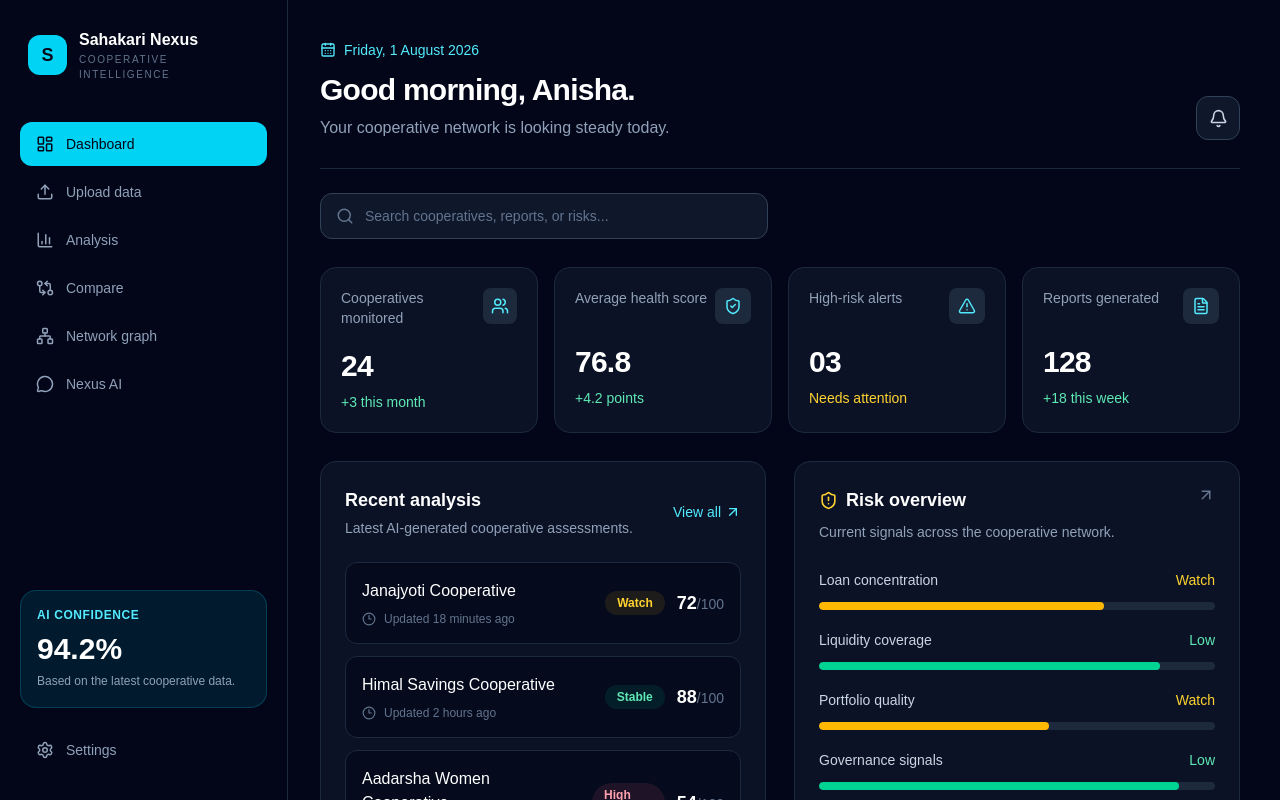
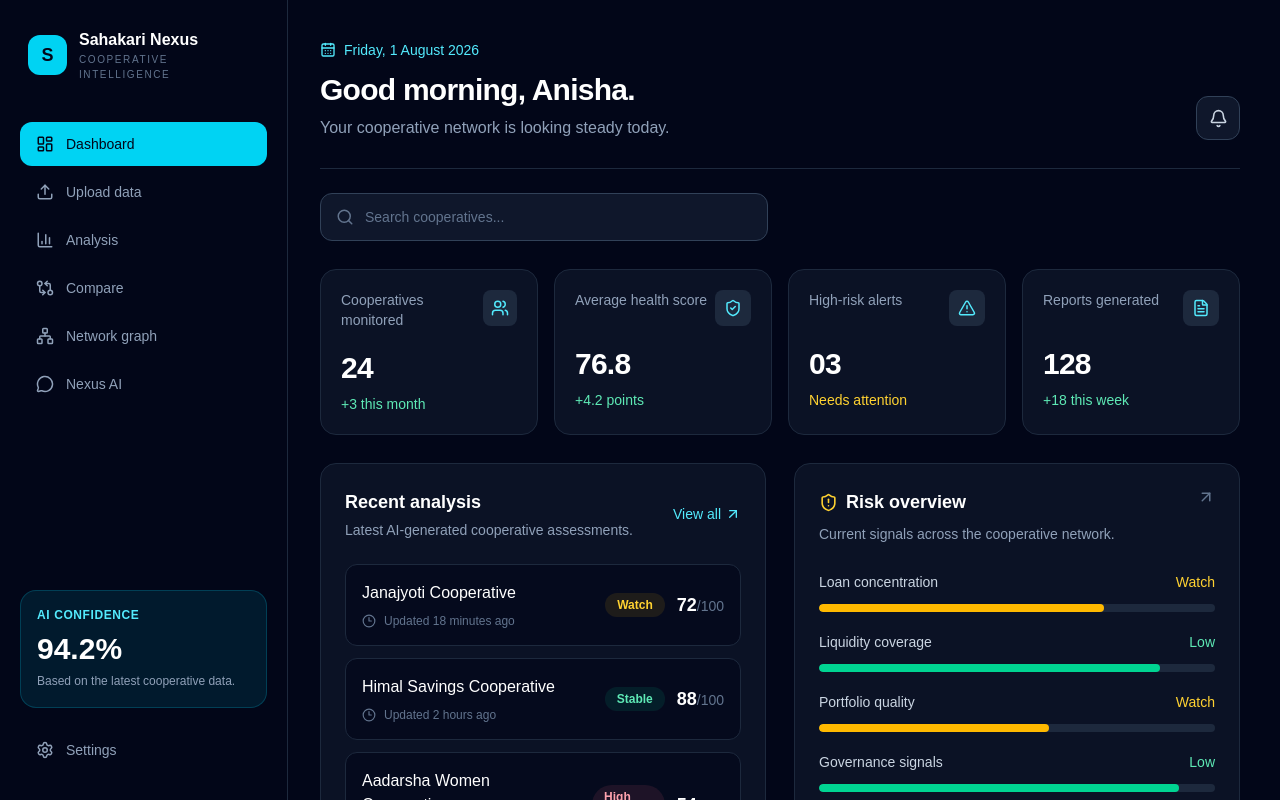
Before and after one commit to DikshaTimilsina/sahakari-nexus, a Next.js app: page /dashboard in a window 1280 px wide. Shown: the top 800 px of the page. Built offline with nearby package versions, Linux system fonts and the light colour scheme.

Commit message:
Added some features

```diff
--- a/components/dashboard/SearchBar.tsx
+++ b/components/dashboard/SearchBar.tsx
@@ -1,42 +1,123 @@
 "use client";
 
 import { Search, X } from "lucide-react";
-import { useState } from "react";
+import { useMemo, useState } from "react";
+
+const cooperatives: string[] = [
+  "Himal Savings",
+  "Everest Cooperative",
+  "Janata Multipurpose",
+  "Lumbini Agriculture",
+  "ABC Saving",
+  "Shree Cooperative",
+  "Pokhara Savings",
+];
 
 export function SearchBar() {
-  // Stores the text the user types into the input.
-  const [query, setQuery] = useState("");
+  const [query, setQuery] = useState<string>("");
+  const [showSuggestions, setShowSuggestions] = useState<boolean>(false);
+
+  const normalizedQuery = query.trim().toLowerCase();
+
+  const suggestions = useMemo(() => {
+    if (!normalizedQuery) return [];
+    return cooperatives.filter((name) =>
+      name.toLowerCase().includes(normalizedQuery)
+    );
+  }, [normalizedQuery]);
+
+  const handleSelect = (name: string) => {
+    setQuery(name);              // keep selected name in input
+    setShowSuggestions(false);   // hide dropdown immediately
+  };
+
+  const clearSearch = () => {
+    setQuery("");
+    setShowSuggestions(false);
+  };
+
+  const showNotFound =
+    normalizedQuery.length > 0 && suggestions.length === 0;
 
   return (
-    <div className="relative max-w-md">
+    <div className="relative w-full max-w-md z-50">
       <label htmlFor="dashboard-search" className="sr-only">
         Search cooperatives
       </label>
 
+      {/* Search Icon */}
       <Search
-        aria-hidden="true"
         size={18}
-        className="pointer-events-none absolute left-4 top-1/2 -translate-y-1/2 text-slate-500"
+        className="absolute left-4 top-1/2 -translate-y-1/2 text-slate-500 pointer-events-none"
       />
 
+      {/* Input */}
       <input
         id="dashboard-search"
-        type="search"
+        type="text"
+        autoComplete="off"
+        spellCheck={false}
         value={query}
-        onChange={(event) => setQuery(event.target.value)}
-        placeholder="Search cooperatives, reports, or risks..."
-        className="w-full rounded-xl border border-slate-700 bg-slate-900 py-3 pl-11 pr-11 text-sm text-white outline-none placeholder:text-slate-500 focus:border-cyan-300 focus:ring-2 focus:ring-cyan-400/20"
+        placeholder="Search cooperatives..."
+        onChange={(e) => {
+          setQuery(e.target.value);
+          setShowSuggestions(true);
+        }}
+        onFocus={() => setShowSuggestions(true)}
+        className="
+          w-full h-12 rounded-xl border border-slate-700 bg-slate-900
+          pl-11 pr-11 text-sm text-white placeholder:text-slate-500
+          outline-none transition focus:border-cyan-400
+          focus:ring-2 focus:ring-cyan-400/20
+        "
       />
 
+      {/* Clear Button */}
       {query && (
         <button
           type="button"
-          onClick={() => setQuery("")}
-          aria-label="Clear search"
-          className="absolute right-3 top-1/2 grid size-7 -translate-y-1/2 place-items-center rounded-md text-slate-400 transition-colors hover:bg-slate-800 hover:text-white"
+          onClick={clearSearch}
+          aria-label="Clear Search"
+          className="
+            absolute right-3 top-1/2 -translate-y-1/2 flex h-7 w-7
+            items-center justify-center rounded-md text-cyan-400
+            transition hover:bg-slate-800 hover:text-cyan-300
+          "
         >
-          <X size={16} />
+          <X size={16} strokeWidth={2.5} />
         </button>
+      )}
+
+      {/* Suggestions Dropdown */}
+      {showSuggestions && suggestions.length > 0 && (
+        <ul
+          className="
+            absolute left-0 right-0 top-full mt-1 z-50 overflow-hidden
+            rounded-xl border border-slate-700 bg-slate-900 shadow-xl
+          "
+        >
+          {suggestions.map((item) => (
+            <li key={item}>
+              <button
+                type="button"
+                onMouseDown={() => handleSelect(item)} // fires before blur
+                className="
+                  w-full px-4 py-3 text-left text-sm text-white
+                  transition hover:bg-slate-800
+                "
+              >
+                {item}
+              </button>
+            </li>
+          ))}
+        </ul>
+      )}
+
+      {/* Not Found */}
+      {showNotFound && (
+        <p className="absolute -bottom-6 left-0 text-sm text-amber-400">
+          No cooperative matched your search.
+        </p>
       )}
     </div>
   );
```
